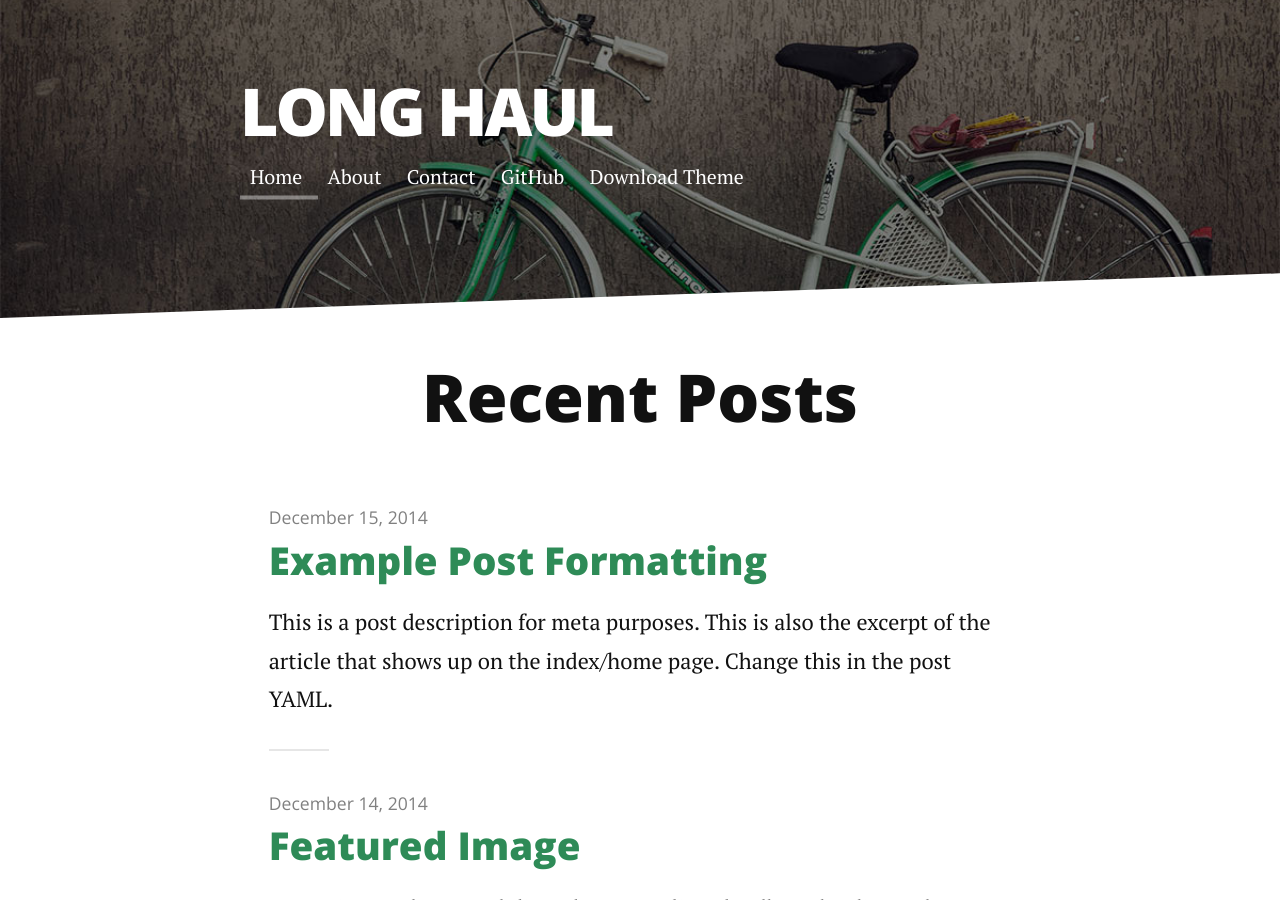
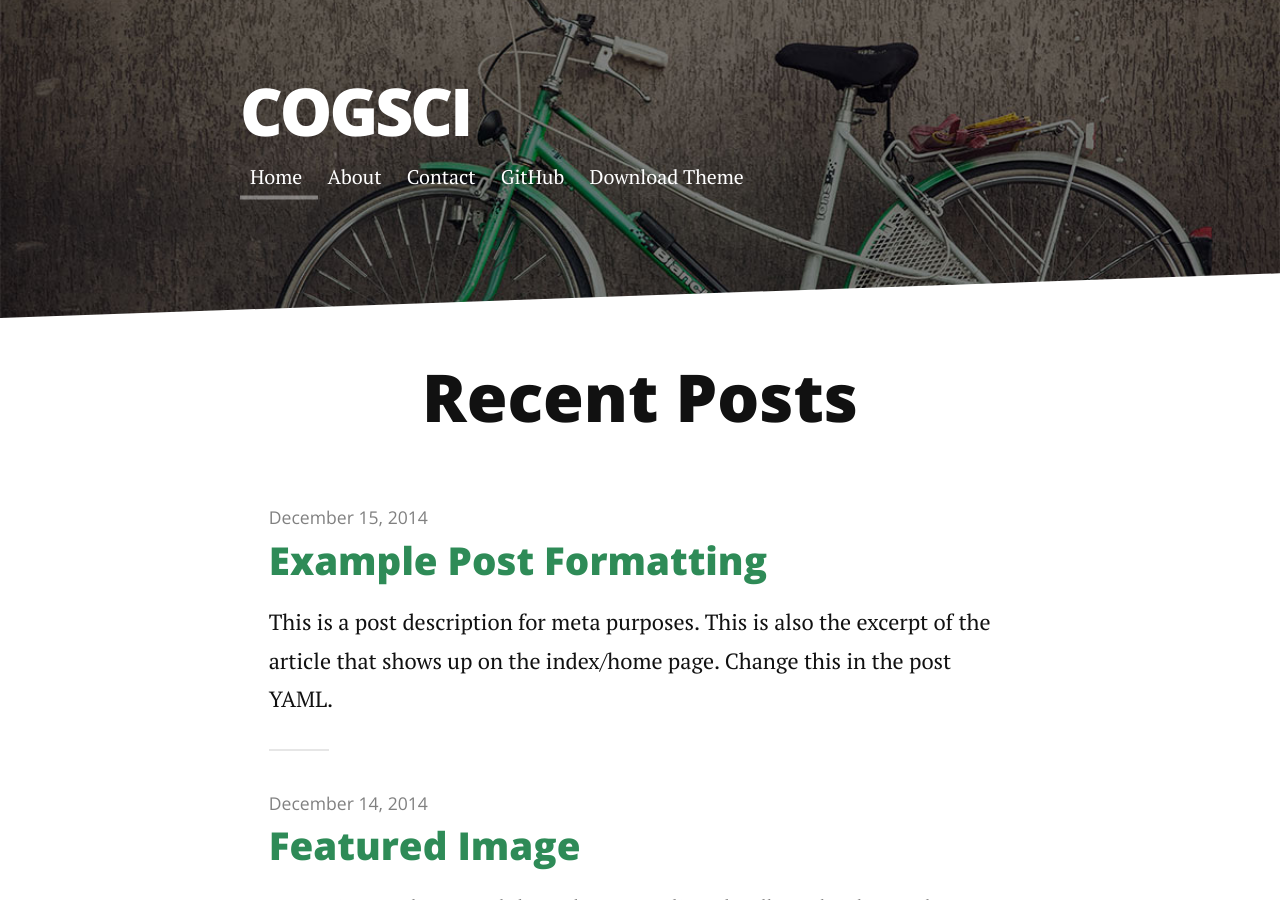
Before and after one commit to cogsci13/cogsci13.github.io, a Jekyll site: the page built from index.html, in a window 1280 px wide and 900 px high. Built offline with Jekyll 4.4.1, drawn with Linux system fonts in a browser that asks for light colours; nearby versions of some CDN libraries; the list of posts is cut into pages by our own code.

Commit message:
Update _config.yml

```diff
--- a/_config.yml
+++ b/_config.yml
@@ -1,4 +1,4 @@
-title: Long Haul
+title: cogsci
 description: Long Form Jekyll theme built with SASS / COMPASS / SUSY
 
 url: "https://cogsci13.github.io"
```
